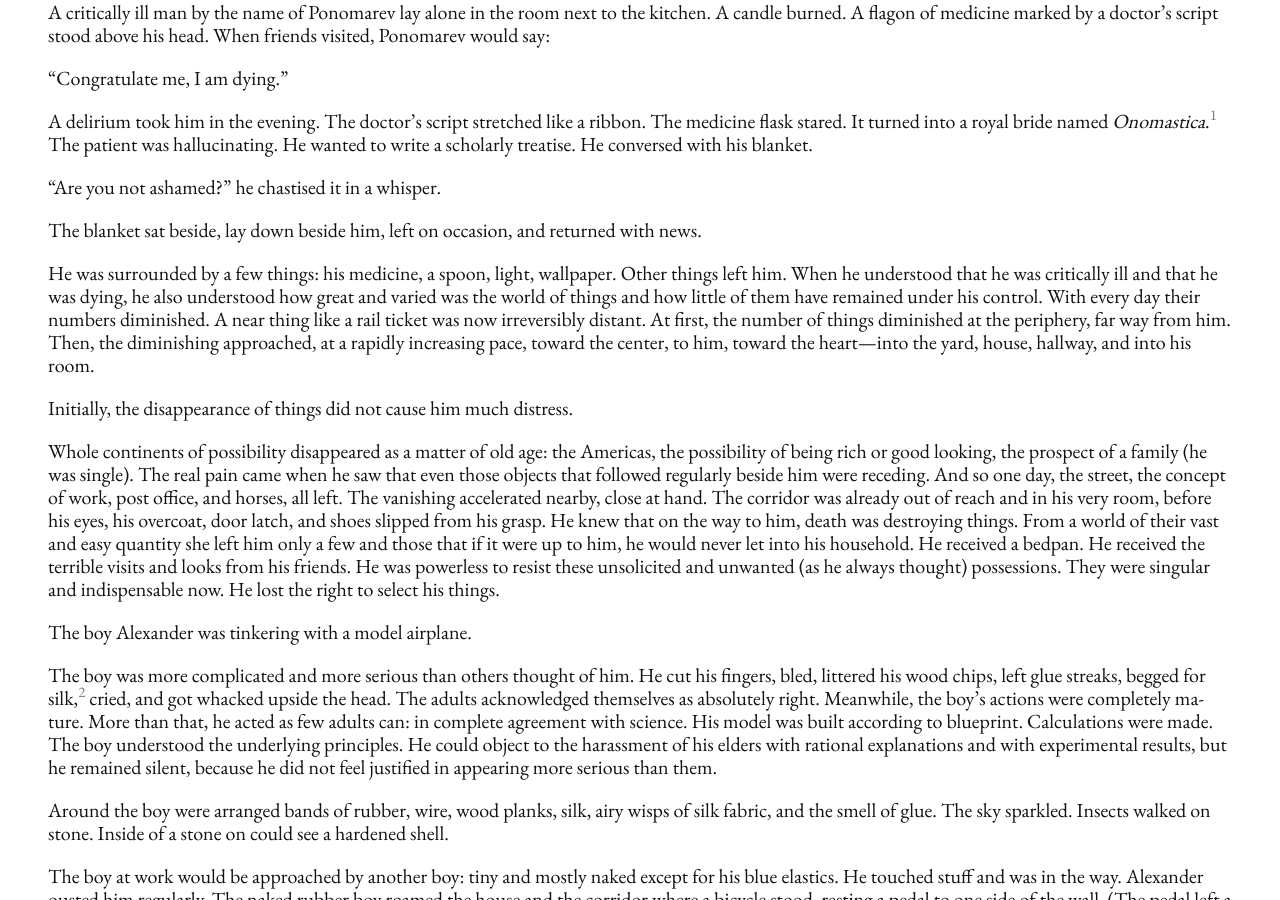
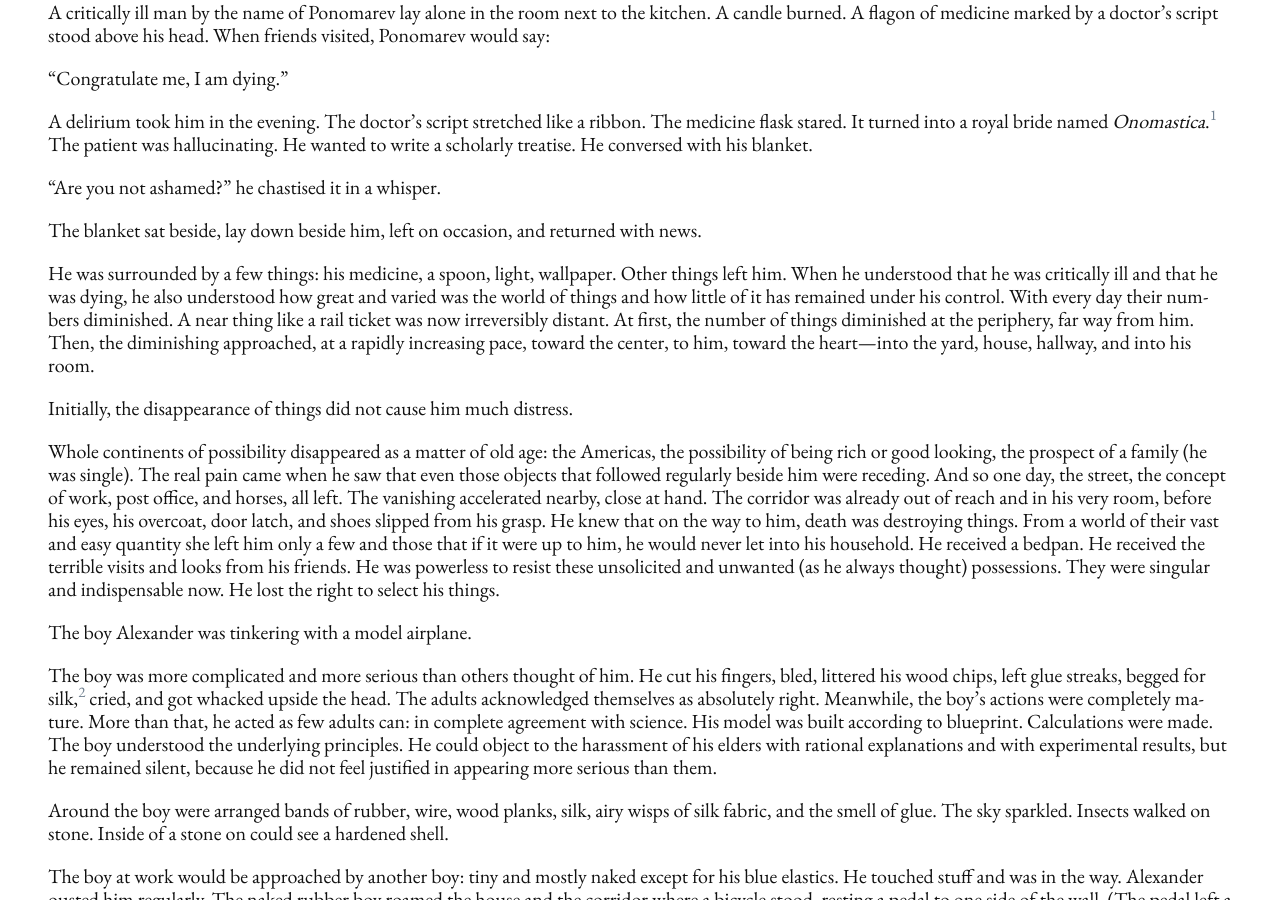
Before and after one commit to denten/denten.github.io, a Jekyll site: the page built from _posts/2017-06-07-liompa.md, in a window 1280 px wide and 900 px high, scrolled down 381 px. Built offline with Jekyll 4.4.1, drawn with Linux system fonts in a browser that asks for light colours; nearby versions of some CDN libraries; library files that are not in the unit come from our copies.

Commit message:
final polish edits

```diff
--- a/_posts/2017-06-07-liompa.md
+++ b/_posts/2017-06-07-liompa.md
@@ -47,7 +47,7 @@ with news.
 He was surrounded by a few things: his medicine, a spoon, light, wallpaper.
 Other things left him. When he understood that he was critically ill and that
 he was dying, he also understood how great and varied was the world of things
-and how little of them have remained under his control. With every day their
+and how little of it has remained under his control. With every day their
 numbers diminished. A near thing like a rail ticket was now irreversibly
 distant. At first, the number of things diminished at the periphery, far way
 from him. Then, the diminishing approached, at a rapidly increasing pace,
```
